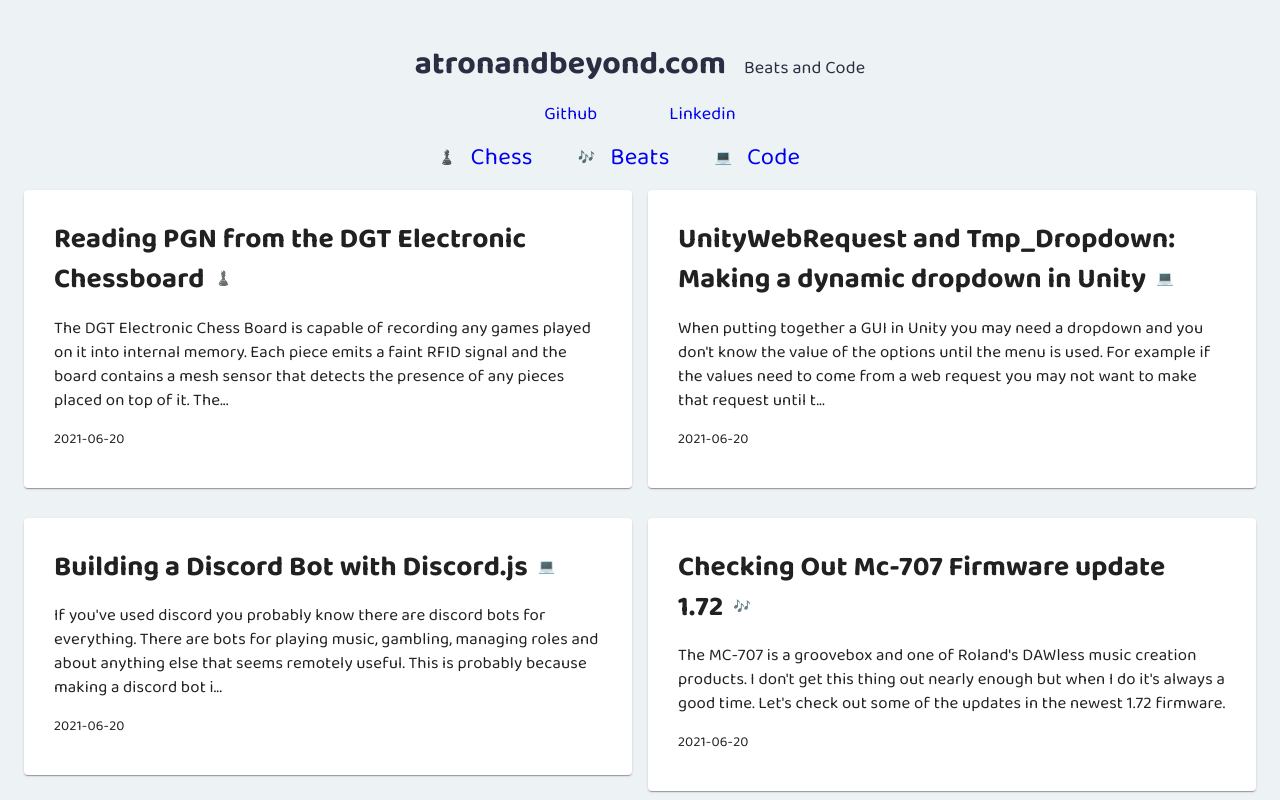
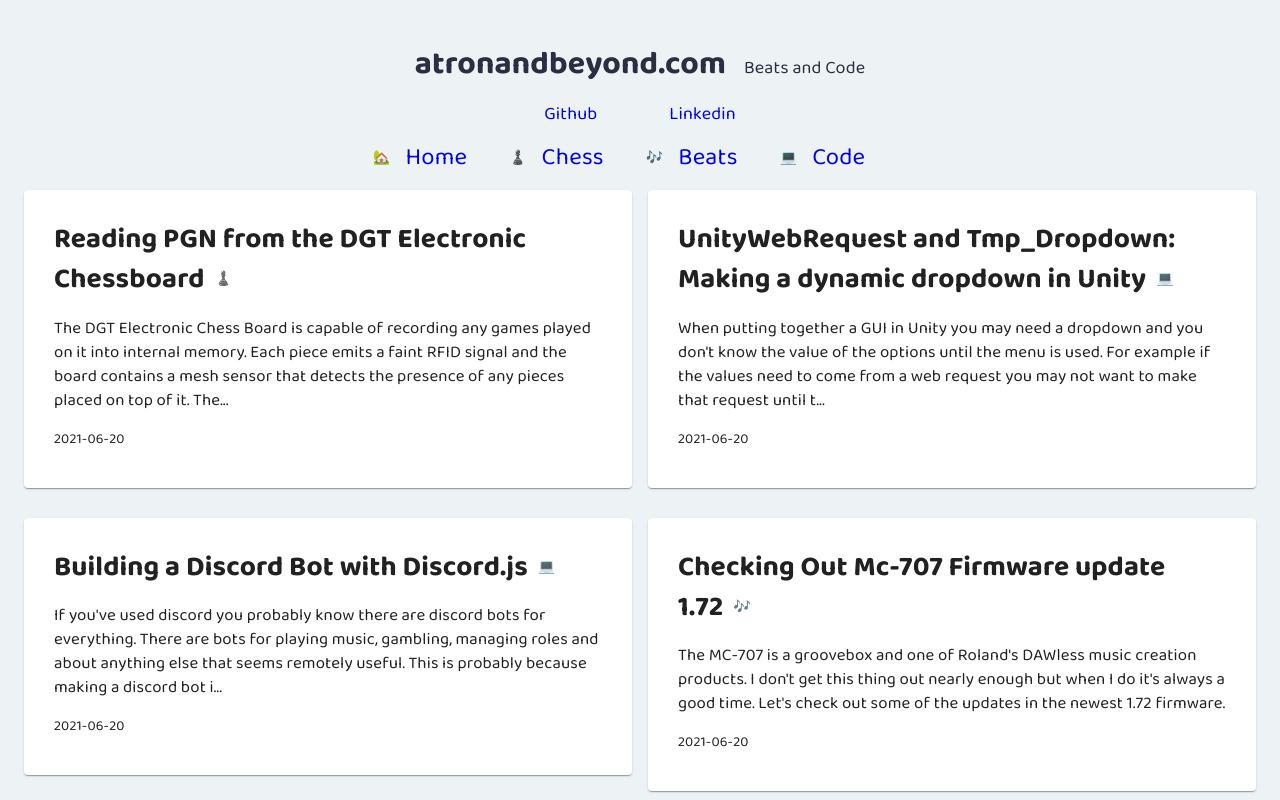
Before and after one commit to awayawm/atronandbeyond.com, a React app: page / in a window 1280 px wide. Shown: the top 800 px of the page. Built offline with nearby package versions, Linux system fonts and the light colour scheme; a web font is replaced by a local one.

Commit message:
Add home

```diff
--- a/src/App.js
+++ b/src/App.js
@@ -28,11 +28,14 @@ class App extends Component {
 					<BrowserRouter>
 						<div className="navbar">
 							<ul>
+              <li>
+              🏡 <Link to={"/"}>Home</Link>
+              </li>
 								{this.state.tags
 									.filter((tag) => tag.enabled)
 									.map((tag, i) => (
 										<li key={i}>
-											{tag.icon} <Link to={tag.link}>{tag.name}</Link>{" "}
+											{tag.icon} <Link to={tag.link}>{tag.name}</Link>
 										</li>
 									))}
 							</ul>
```
